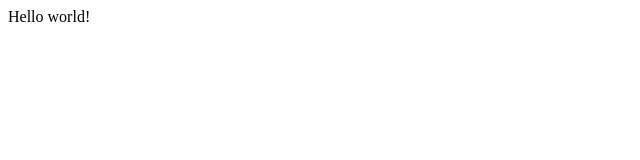
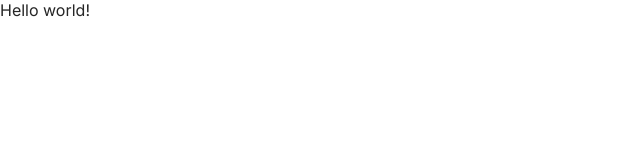
Before and after one commit to liets0n/IPLookup, a Next.js app: page / in a window 1280 px wide. Shown: the top 160 px of the page, without its empty margins (0-640 px from the left). Built offline with nearby package versions, Linux system fonts and the light colour scheme.

Commit message:
feat(Styles): Configure the app's global styles

```diff
--- a/next.config.ts
+++ b/next.config.ts
@@ -1,8 +1,12 @@
-import type { NextConfig } from "next";
+import path from 'node:path'
+import type { NextConfig } from 'next'
 
 const nextConfig: NextConfig = {
-  /* config options here */
   reactCompiler: true,
-};
+  sassOptions: {
+    includePaths: [path.join(import.meta.dirname, 'src/styles')],
+    additionalData: `@use 'theme/_palette' as *;`
+  }
+}
 
-export default nextConfig;
+export default nextConfig
--- a/package.json
+++ b/package.json
@@ -19,7 +19,8 @@
   "dependencies": {
     "next": "16.0.7",
     "react": "19.2.0",
-    "react-dom": "19.2.0"
+    "react-dom": "19.2.0",
+    "sass": "^1.97.1"
   },
   "devDependencies": {
     "@biomejs/biome": "2.2.0",
--- /dev/null
+++ b/src/@types/global.d.ts
@@ -0,0 +1,2 @@
+declare module '*.scss'
+declare module '*.css'
--- a/src/app/layout.tsx
+++ b/src/app/layout.tsx
@@ -1,4 +1,7 @@
 import type { Metadata } from 'next'
+import { Inter } from 'next/font/google'
+
+import '@/styles/global.scss'
 
 export const metadata: Metadata = {
   metadataBase: new URL('https://iplookupt.vercel.app'),
@@ -66,11 +69,17 @@ export const metadata: Metadata = {
   }
 }
 
+const inter = Inter({
+  subsets: ['latin'],
+  style: 'normal',
+  display: 'swap'
+})
+
 type Props = Readonly<{ children: React.ReactNode }>
 
 export default function RootLayout({ children }: Props) {
   return (
-    <html lang='en'>
+    <html lang='en' className={inter.className}>
       <body>{children}</body>
     </html>
   )
--- /dev/null
+++ b/src/styles/global.scss
@@ -0,0 +1,37 @@
+* {
+  margin: 0;
+  padding: 0;
+  outline: 0;
+  box-sizing: border-box;
+}
+
+:root {
+  --font-default: var(--font-inter);
+}
+
+html,
+body {
+  font-synthesis: none;
+  text-rendering: optimizeLegibility;
+  -webkit-font-smoothing: antialiased;
+  -moz-osx-font-smoothing: grayscale;
+  color: $gray-900;
+  background-color: $gray-50;
+  scroll-behavior: smooth;
+}
+
+body,
+ul,
+ol,
+li,
+textarea,
+input,
+select,
+button,
+a {
+  font-family: var(--font-default), sans-serif;
+  font-optical-sizing: auto;
+  font-weight: 400;
+  font-size: 1rem;
+  font-style: normal;
+}
--- /dev/null
+++ b/src/styles/theme/_palette.scss
@@ -0,0 +1,10 @@
+$gray-50: #fff;
+$gray-100: #f1f1f1;
+$gray-200: #d4d4d4;
+$gray-300: #ababab;
+$gray-400: #919191;
+$gray-500: #7c7c7c;
+$gray-600: #6a6a6a;
+$gray-700: #525252;
+$gray-800: #3b3b3b;
+$gray-900: #262626;
```
Also changed, not shown: 1 other file (tests, documents, lock files or other folders).
